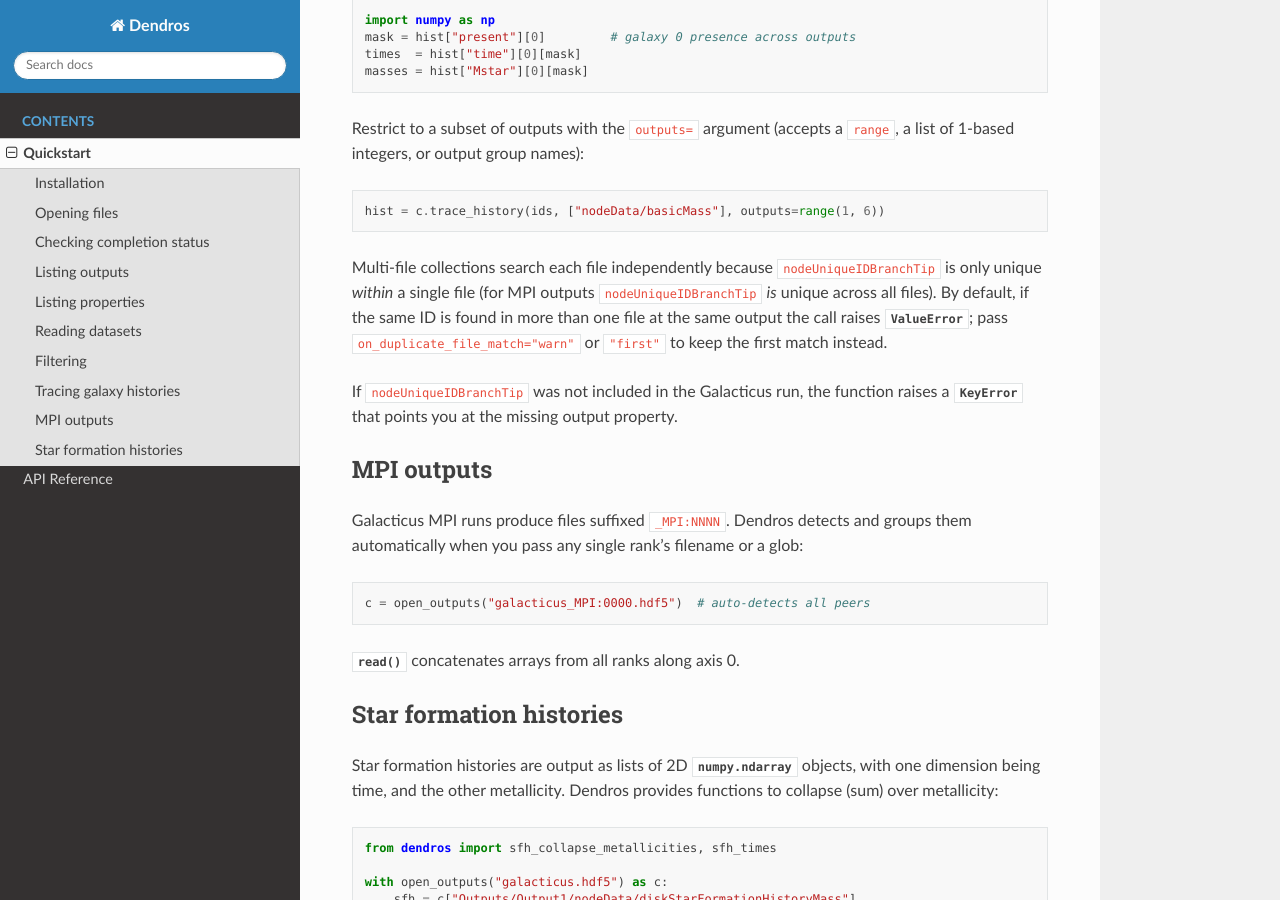
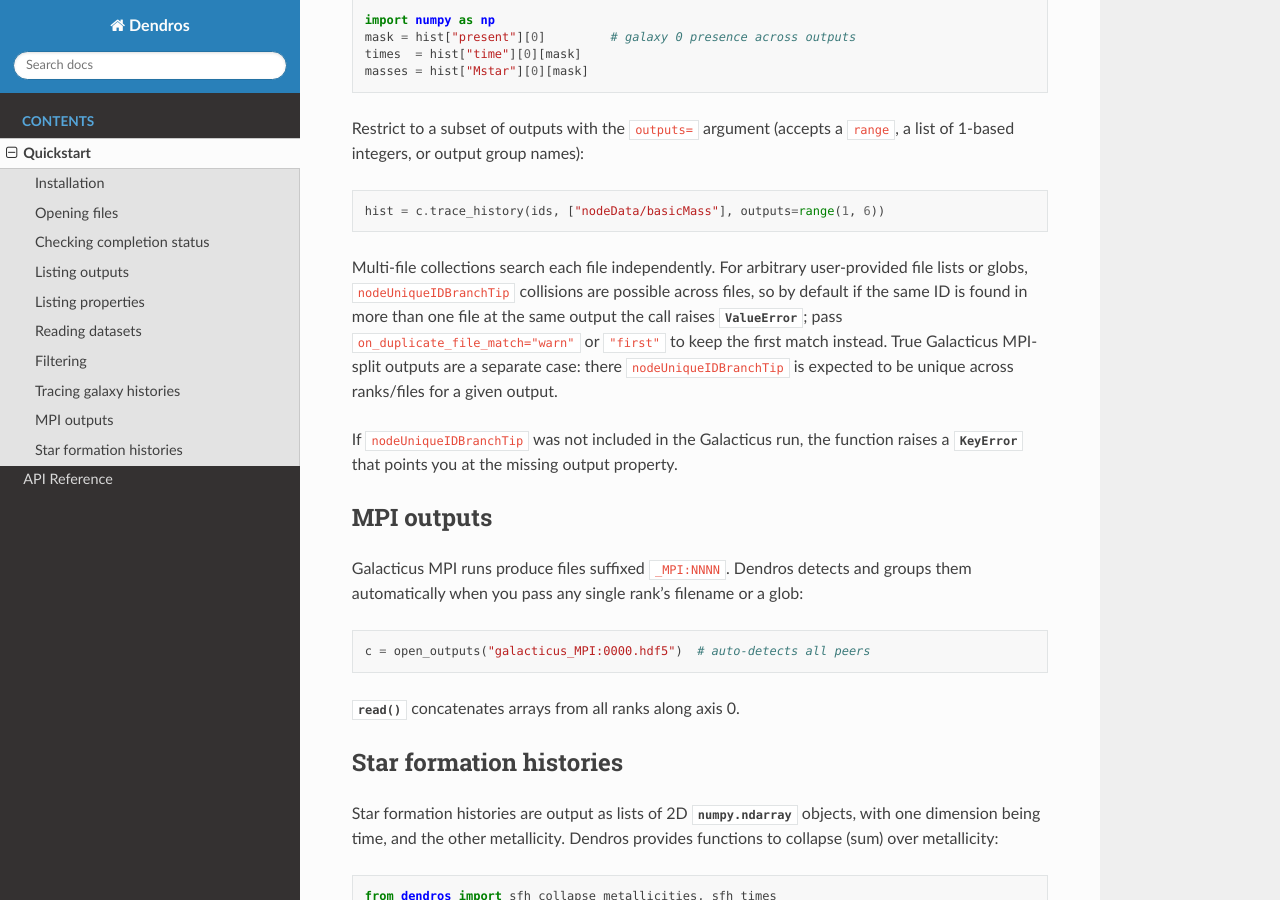
Before and after one commit to galacticusorg/dendros, a Sphinx documentation site: the page built from docs/quickstart.rst, in a window 1280 px wide and 900 px high, scrolled down 2730 px. Built offline with Sphinx 7.4.7 and the Read the Docs theme 3.1.0, drawn with Linux system fonts in a browser that asks for light colours.

Commit message:
fix: Rewrite doc comment to make it easier to understand

```diff
--- a/docs/quickstart.rst
+++ b/docs/quickstart.rst
@@ -153,13 +153,14 @@ Restrict to a subset of outputs with the ``outputs=`` argument (accepts a
 
    hist = c.trace_history(ids, ["nodeData/basicMass"], outputs=range(1, 6))
 
-Multi-file collections search each file independently because
-``nodeUniqueIDBranchTip`` is only unique *within* a single file (for MPI
-outputs ``nodeUniqueIDBranchTip`` *is* unique across all files). By
-default, if the same ID is found in more than one file at the same
-output the call raises :class:`ValueError`; pass
+Multi-file collections search each file independently. For arbitrary
+user-provided file lists or globs, ``nodeUniqueIDBranchTip`` collisions are
+possible across files, so by default if the same ID is found in more than
+one file at the same output the call raises :class:`ValueError`; pass
 ``on_duplicate_file_match="warn"`` or ``"first"`` to keep the first
-match instead.
+match instead. True Galacticus MPI-split outputs are a separate case:
+there ``nodeUniqueIDBranchTip`` is expected to be unique across ranks/files
+for a given output.
 
 If ``nodeUniqueIDBranchTip`` was not included in the Galacticus run, the
 function raises a :class:`KeyError` that points you at the missing output
```
